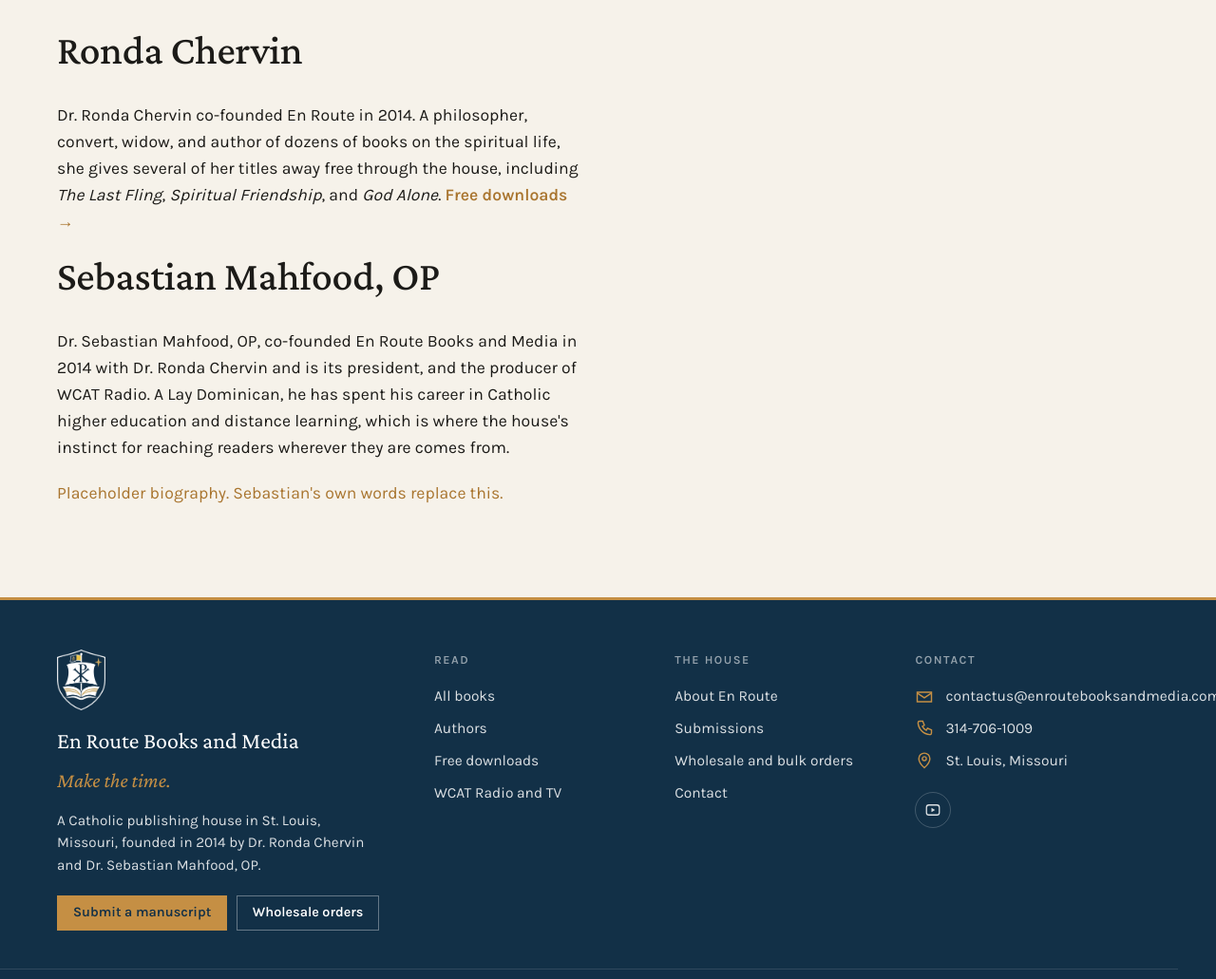
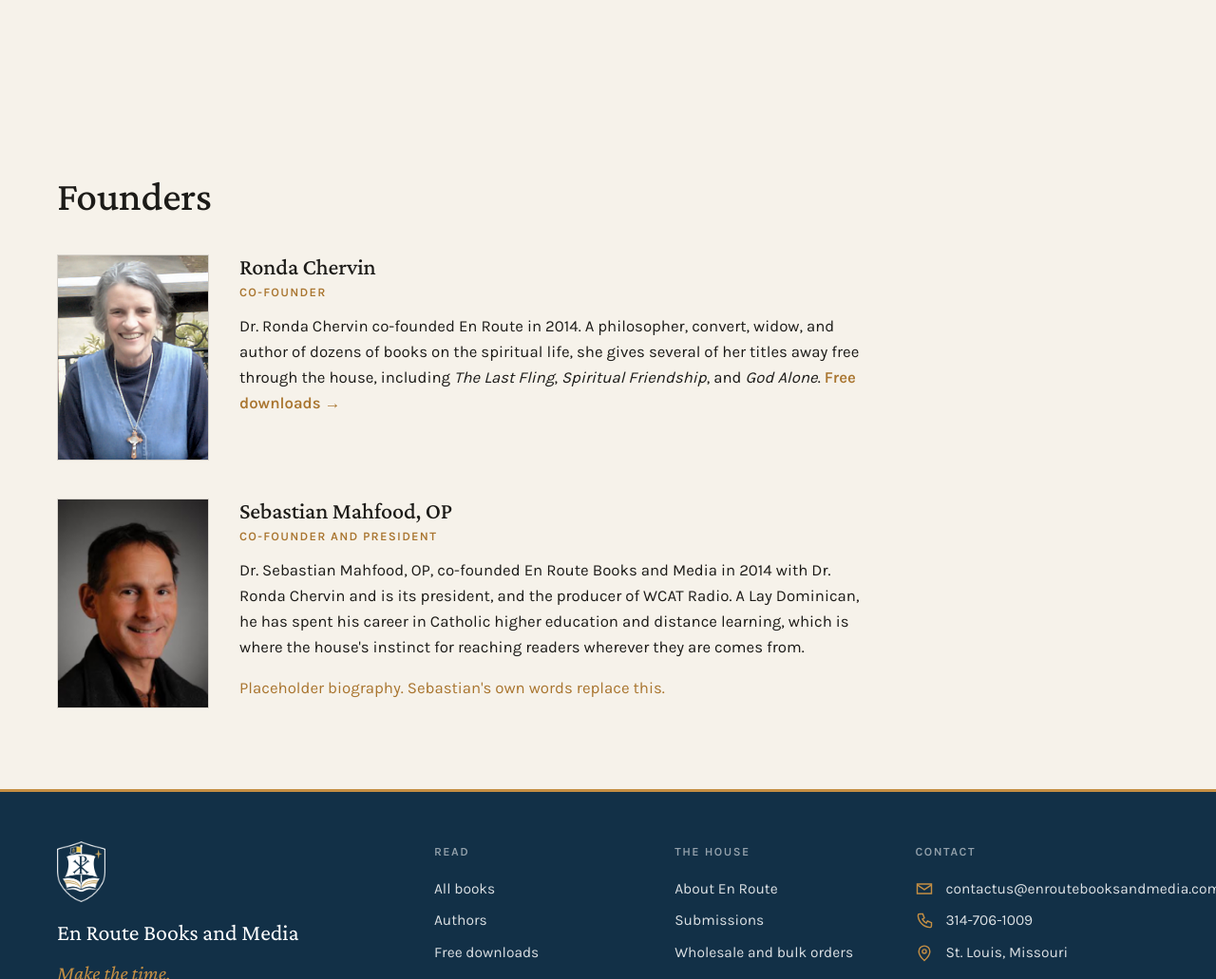
Before and after one commit to liquid1188/en-route-books, an Eleventy site: page src/about.njk in a window 1280 px wide. Shown: the part 1211-2242 px from the top of the page at 95% size. Built offline with nearby package versions, Linux system fonts and the light colour scheme; Eleventy itself is replaced by a stand-in of ours; files that its build step writes are made by us from their sources.

Commit message:
About: Founders section with Ronda's photo and Sebastian's photo beside their names

```diff
--- a/src/about.njk
+++ b/src/about.njk
@@ -12,16 +12,9 @@
       <p>In 2016 En Route partnered with WCAT Radio, which now hosts more than a hundred programs and thousands of podcast episodes and gives every author a place to be heard. Eligible paperbacks print on groundwood paper for a richer, more tactile read.</p>
       <p>We are grateful to our authors, readers, and listeners for helping us continue this mission of sharing the richness of the Catholic intellectual and spiritual tradition.</p>
       <figure class="crest-fig"><img src="/images/crest.png" alt="The En Route crest: a ship under a Chi-Rho sail, flying the papal flag, over an open book" width="781" height="972" loading="lazy"><figcaption>The En Route crest. A ship under the Chi-Rho, flying the papal flag, sailing over an open book, with a star to steer by.</figcaption></figure>
-      <h2>Ronda Chervin</h2>
-      <p>Dr. Ronda Chervin co-founded En Route in 2014. A philosopher, convert, widow, and author of dozens of books on the spiritual life, she gives several of her titles away free through the house, including <em>The Last Fling</em>, <em>Spiritual Friendship</em>, and <em>God Alone</em>. <a class="textlink" href="/free/">Free downloads →</a></p>
-      <h2>Sebastian Mahfood, OP</h2>
-      <p>Dr. Sebastian Mahfood, OP, co-founded En Route Books and Media in 2014 with Dr. Ronda Chervin and is its president, and the producer of WCAT Radio. A Lay Dominican, he has spent his career in Catholic higher education and distance learning, which is where the house's instinct for reaching readers wherever they are comes from.</p>
-      <p class="caption" style="color:var(--brass)">Placeholder biography. Sebastian's own words replace this.</p>
     </div>
     <div>
-      <img src="/images/sebastian.png" alt="Dr. Sebastian Mahfood, OP" width="175" height="242" style="max-width:260px;width:100%">
-      <p class="caption" style="color:var(--ink-2)">Dr. Sebastian Mahfood, OP, founder and president.</p>
-      <div class="facts" style="margin-top:1.5rem;max-width:320px">
+      <div class="facts" style="max-width:320px">
         <dl>
           <dt>Founded</dt><dd>2014, St. Louis, Missouri</dd>
           <dt>Titles</dt><dd>Nearly 700</dd>
@@ -34,3 +27,28 @@
     </div>
   </div>
 </section>
+
+<section class="band">
+  <div class="wrap">
+    <div class="band-head"><h2>Founders</h2></div>
+    <div class="founders">
+      <div class="founder">
+        <img src="/images/ronda.png" alt="Dr. Ronda Chervin" width="292" height="397" loading="lazy">
+        <div>
+          <h3>Ronda Chervin</h3>
+          <p class="kicker">Co-founder</p>
+          <p>Dr. Ronda Chervin co-founded En Route in 2014. A philosopher, convert, widow, and author of dozens of books on the spiritual life, she gives several of her titles away free through the house, including <em>The Last Fling</em>, <em>Spiritual Friendship</em>, and <em>God Alone</em>. <a class="textlink" href="/free/">Free downloads →</a></p>
+        </div>
+      </div>
+      <div class="founder">
+        <img src="/images/sebastian.png" alt="Dr. Sebastian Mahfood, OP" width="175" height="242" loading="lazy">
+        <div>
+          <h3>Sebastian Mahfood, OP</h3>
+          <p class="kicker">Co-founder and president</p>
+          <p>Dr. Sebastian Mahfood, OP, co-founded En Route Books and Media in 2014 with Dr. Ronda Chervin and is its president, and the producer of WCAT Radio. A Lay Dominican, he has spent his career in Catholic higher education and distance learning, which is where the house's instinct for reaching readers wherever they are comes from.</p>
+          <p class="caption" style="color:var(--brass)">Placeholder biography. Sebastian's own words replace this.</p>
+        </div>
+      </div>
+    </div>
+  </div>
+</section>
--- a/src/css/style.css
+++ b/src/css/style.css
@@ -265,3 +265,11 @@
 .video .play { position: absolute; inset: 0; display: grid; place-items: center; color: #fff; font-size: 1.6rem; text-shadow: 0 2px 8px rgba(0,0,0,.6); }
 .video:hover img { opacity: 1; }
 .authors a .mini { width: 26px; height: 26px; border-radius: 50%; object-fit: cover; vertical-align: middle; margin-right: .5rem; }
+
+.founders { display: grid; gap: 2.5rem; }
+.founder { display: grid; grid-template-columns: 160px 1fr; gap: 2rem; align-items: start; }
+.founder img { width: 100%; height: auto; display: block; border: 1px solid var(--rule); }
+.founder h3 { font-size: 1.5rem; margin: 0 0 .2rem; }
+.founder .kicker { margin: 0 0 .8rem; }
+.founder p { margin: 0 0 1rem; }
+@media (max-width: 640px) { .founder { grid-template-columns: 110px 1fr; gap: 1.2rem; } }
```
Also changed, not shown: src/images/ronda.png (added).
